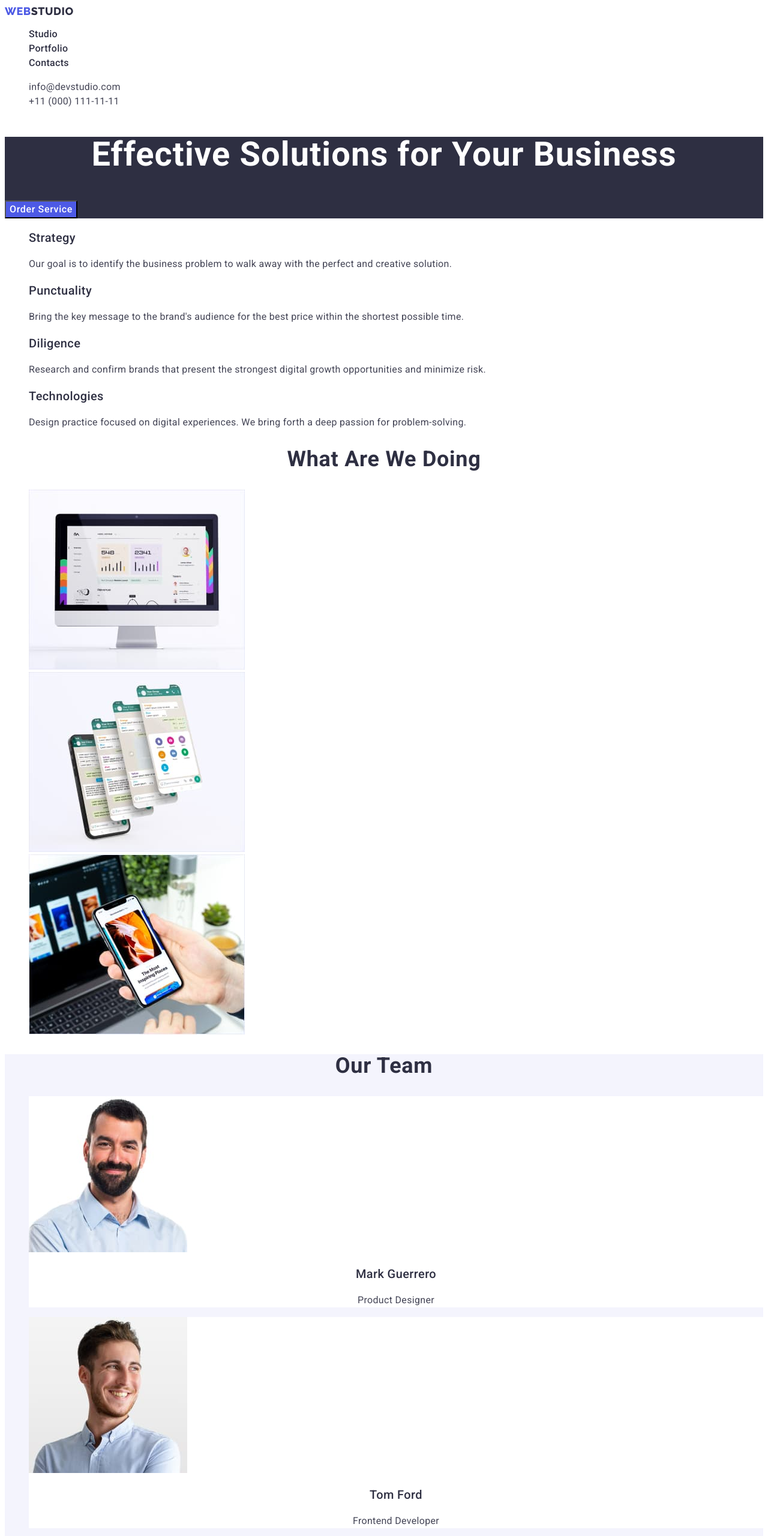
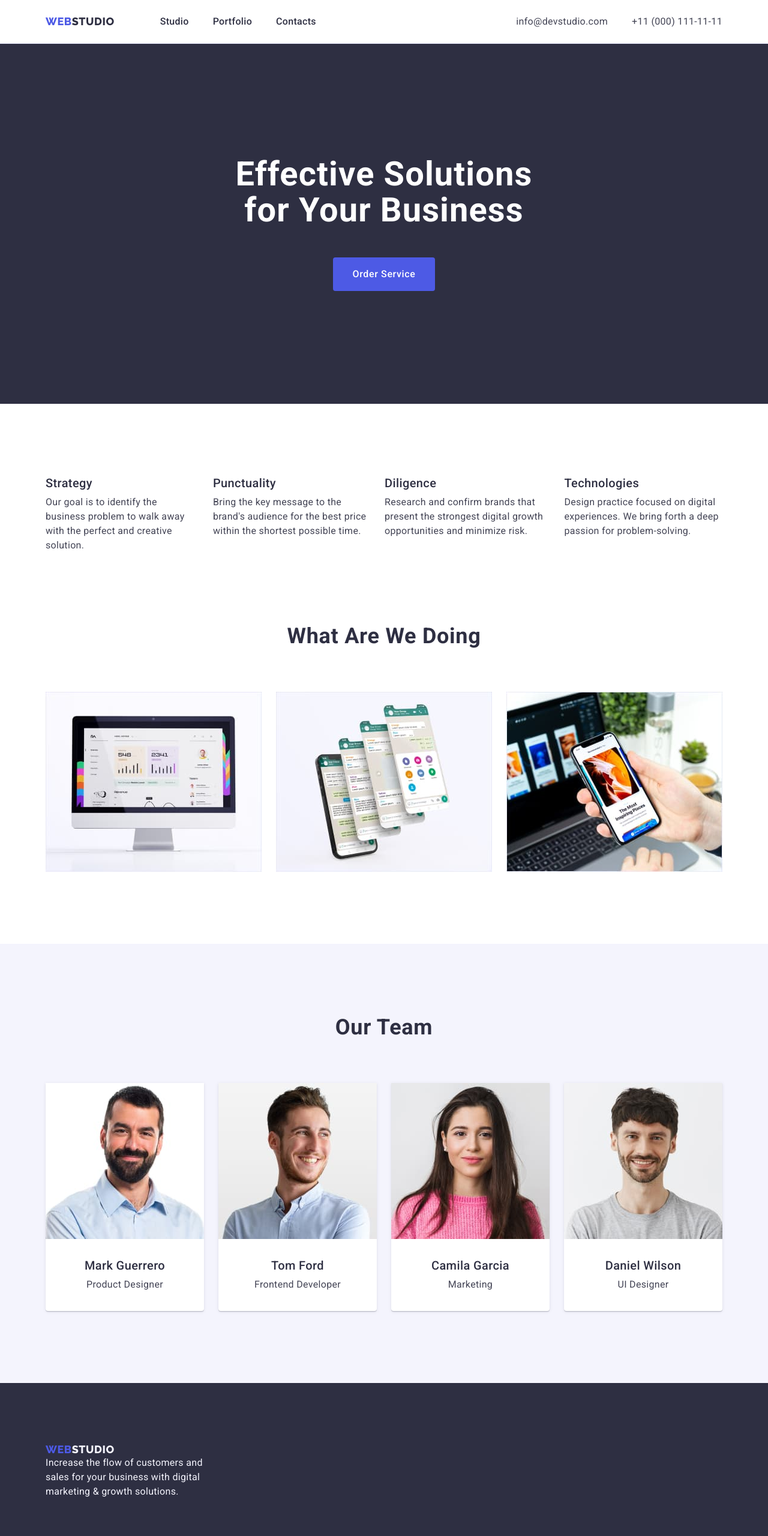
Before and after one commit to DariaAkuz/goit-markup-hw-03, a plain HTML site: page index.html in a window 1280 px wide. Shown: the top 2560 px of the page at 60% size. Drawn offline with nearby package versions, Linux system fonts and the light colour scheme.

Commit message:
add flexbox

```diff
--- a/css/styles.css
+++ b/css/styles.css
@@ -1,30 +1,43 @@
 /*загальні стилі*/
 :root {
-    --fist-title-color: #FFFFFF;
-    --second-title-color: #2E2F42;
-    --fist-btn-color: #FFFFFF;
-    --second-btn-color: #4D5AE5;
-    --fist-btn-background: #4D5AE5;
-    --second-btn-background: #F4F4FD;
     --top-text-color: #434455;
+    --fist-text-color: #FFFFFF;
+    --second-text-color: #2E2F42;
+    --third-text-color: #4D5AE5;
     --footer-text-color: #F4F4FD;
-    --main-background: #FFFFFF;
-    --dark-background: #2E2F42;
-    --team-background: #F4F4FD;
-    --team-item-background: #FFFFFF;
-    --top-logo-color: #4D5AE5;
-    --header-logo-color: #2E2F42;
-    --footer-logo-color: #F4F4FD;
-    --header-link-color: #2E2F42;
-    --link-hover-color: #404BBF;
-    --text-hover-color: #FFFFFF;
+    --hover-text-color: #404BBF;
 
+    --top-bg-color: #FFFFFF;
+    --fist-bg-color: #4D5AE5;
+    --second-bg-color: #F4F4FD;
+    --dark-bg-color: #2E2F42;
+
+    --top-border-color: #E7E9FC;
 }
 
 body {
     font-family: 'Roboto', sans-serif;
-    background-color: var(--main-background);
+    background-color: var(--top-bg-color);
     color: var(--top-text-color);
+}
+
+p,
+h1,
+h2,
+h3,
+h4,
+h5,
+h6 {
+    margin: 0;
+}
+
+ul {
+    margin: 0;
+    padding: 0;
+}
+
+img {
+    display: block;
 }
 
 .list {
@@ -39,7 +52,7 @@ body {
     font-size: 36px;
     line-height: 1.11;
     letter-spacing: 0.02em;
-    color: var(--second-title-color);
+    color: var(--second-text-color);
 }
 
 .top-title {
@@ -47,7 +60,7 @@ body {
     font-size: 20px;
     line-height: 1.2;
     letter-spacing: 0.02em;
-    color: var(--second-title-color);
+    color: var(--second-text-color);
 }
 
 .top-text {
@@ -56,37 +69,80 @@ body {
     letter-spacing: 0.02em;
 }
 
+.container {
+    width: 1158px;
+    padding-left: 15px;
+    padding-right: 15px;
+    margin: 0 auto;
+    /* outline: 2px solid red; */
+}
+
+.section {
+    padding-top: 120px;
+    padding-bottom: 120px;
+}
+
 /* стилі header */
+.header {
+    padding-top: 24px;
+    padding-bottom: 24px;
+    border-bottom: 1px solid var(--top-border-color);
+}
+
+.header-container {
+    display: flex;
+    align-items: center;
+}
+
+.header-navigation {
+    display: flex;
+    align-items: center;
+}
+
 .header-logo {
+    margin-right: 76px;
+
     font-family: 'Raleway', sans-serif;
     font-weight: 800;
     font-size: 18px;
     line-height: 1.17;
     letter-spacing: 0.03em;
     text-transform: uppercase;
-    color: var(--top-logo-color);
+    color: var(--third-text-color);
 }
 
 .header-logo-sekond {
-    color: var(--header-logo-color);
+    color: var(--second-text-color);
 }
+
+.header-list {
+    display: flex;
+    gap: 40px;
+}
+
 
 .header-link {
     font-weight: 500;
     font-size: 16px;
     line-height: 1.5;
     letter-spacing: 0.02em;
-    color: var(--header-link-color);
+    color: var(--second-text-color);
 }
 
 .header-link:hover,
 .header-link:focus {
-    color: var(--link-hover-color);
-    text-decoration: underline;
+    color: var(--hover-text-color);
 }
 
 .header-address {
+    margin-left: auto;
+
     font-style: normal;
+}
+
+.header-address-list {
+    display: flex;
+    gap: 40px;
 }
 
 .header-address-link {
@@ -99,64 +155,115 @@ body {
 
 .header-address-link:hover,
 .header-address-link:focus {
-    color: var(--link-hover-color);
+    color: var(--hover-text-color);
 }
 
 /* стилі main */
 /* стилі секції hero */
 .hero {
-    background-color: var(--dark-background);
+    padding-top: 188px;
+    padding-bottom: 188px;
+    text-align: center;
+
+    background-color: var(--dark-bg-color);
 }
 
 .hero-title {
+    max-width: 496px;
+    margin: 0 auto 48px;
+
     font-size: 56px;
     line-height: 1.07;
-    text-align: center;
     letter-spacing: 0.02em;
-    color: var(--fist-title-color);
+    color: var(--fist-text-color);
 }
 
 
 .hero-btn {
+    border-radius: 4px;
+    padding: 16px 32px;
+    min-width: 169px;
+    border: 0;
+
     font-family: inherit;
     font-weight: 500;
     font-size: 16px;
     line-height: 1.5;
     letter-spacing: 0.04em;
-    color: var(--fist-btn-color);
-    background-color: var(--fist-btn-background);
+    color: var(--fist-text-color);
+    background-color: var(--fist-bg-color);
     cursor: pointer;
 }
 
 .hero-btn:hover,
 .hero-btn:focus {
-    background-color: var(--link-hover-color);
+    background-color: var(--hover-text-color);
 }
 
 /* стилі секції benefits */
+.benefits-list {
+    display: flex;
+    gap: 24px;
+}
 
+.benefits-title {
+    margin-bottom: 8px;
+}
 
 /* стилі секції services */
+.services {
+    padding-top: 0;
+}
+
 .services-title {
+    margin-bottom: 72px;
+
     text-align: center;
     text-transform: capitalize;
 }
 
+.services-list {
+    display: flex;
+    gap: 24px;
+}
+
+.services-items {
+    width: calc((100% - 48px) / 3);
+}
+
 /* стилі секції team */
 .team {
-    background-color: var(--team-background);
-}
-
-.team-item {
-    background-color: var(--team-item-background);
+    background-color: var(--second-bg-color);
 }
 
 .team-primary-title {
+    margin-bottom: 72px;
+
     text-align: center;
     text-transform: capitalize;
 }
 
+.team-list {
+    display: flex;
+    gap: 24px;
+}
+
+.team-item {
+    width: calc((100% - 72px) / 4);
+    padding-bottom: 32px;
+    border-radius: 0px 0px 4px 4px;
+    box-shadow: 0px 1px 6px rgba(46, 47, 66, 0.08), 0px 1px 1px rgba(46, 47, 66, 0.16), 0px 2px 1px rgba(46, 47, 66, 0.08);
+
+    background-color: var(--top-bg-color);
+}
+
+.team-pic {
+    margin-bottom: 32px;
+}
+
 .team-title {
+    margin-bottom: 8px;
+
     text-align: center;
 }
 
@@ -166,45 +273,94 @@ body {
 
 /* стилі footer */
 .footer {
-    background-color: var(--dark-background);
+    padding-top: 100px;
+    padding-bottom: 100px;
+
+    background-color: var(--dark-bg-color);
 }
 
 .footer-logo {
+    margin-bottom: 19px;
+
     font-family: 'Raleway', sans-serif;
     font-weight: 800;
     font-size: 18px;
     line-height: 1.17;
     letter-spacing: 0.03em;
     text-transform: uppercase;
-    color: var(--top-logo-color);
+    color: var(--third-text-color);
 }
 
 .footer-logo-sekond {
-    color: var(--footer-logo-color);
+    color: var(--footer-text-color);
 }
 
 .footer-text.top-text {
+    max-width: 264px;
+
     color: var(--footer-text-color);
 }
 
 /* стилі portfolio */
+.portfolio {
+    padding-top: 96px;
+}
+
+.portfolio-btn-list {
+    display: flex;
+    gap: 24px;
+    justify-content: center;
+    margin-bottom: 72px;
+}
+
 .portfolio-btn {
+    border-radius: 4px;
+    padding: 12px 24px;
+    min-width: 69px;
+    border: 1px solid var(--top-border-color);
+
+
+
     font-family: inherit;
     font-weight: 500;
     font-size: 16px;
     line-height: 1.5;
     letter-spacing: 0.04em;
-    color: var(--second-btn-color);
-    background-color: var(--second-btn-background);
+    color: var(--third-text-color);
+    background-color: var(--second-bg-color);
     cursor: pointer;
 }
 
 .portfolio-btn:hover,
 .portfolio-btn:focus {
-    background-color: var(--link-hover-color);
-    color: var(--text-hover-color);
+    background-color: var(--hover-text-color);
+    color: var(--fist-text-color);
 }
 
 .portfolio-link .portfolio-text {
     color: var(--top-text-color);
 }
+
+.portfolio-pic-list {
+    display: flex;
+    flex-wrap: wrap;
+    gap: 48px 24px;
+
+
+}
+
+.portfolio-item {
+    width: calc((100% - 48px) / 3);
+}
+
+.portfolio-title {
+    margin-bottom: 8px;
+}
+
+.portfolio-item-border {
+    padding-top: 32px;
+    padding-bottom: 32px;
+    border-bottom: 1px solid var(--top-border-color);
+    border-right: 1px solid var(--top-border-color);
+    border-left: 1px solid var(--top-border-color);
+}
--- a/index.html
+++ b/index.html
@@ -11,18 +11,22 @@
     <link
         href="https://fonts.googleapis.com/css2?family=Raleway:wght@800&family=Roboto:wght@400;500;700;900&display=swap"
         rel="stylesheet">
+    <link rel="stylesheet" href="https://cdnjs.cloudflare.com/ajax/libs/modern-normalize/2.0.0/modern-normalize.min.css"
+        integrity="sha512-4xo8blKMVCiXpTaLzQSLSw3KFOVPWhm/TRtuPVc4WG6kUgjH6J03IBuG7JZPkcWMxJ5huwaBpOpnwYElP/m6wg=="
+        crossorigin="anonymous" referrerpolicy="no-referrer">
     <link rel="stylesheet" href="./css/styles.css">
 
 </head>
 
 <body>
     <header class="header">
-        <nav>
+        <div class="container header-container">
+            <nav class="header-navigation">
                 <a class="header-logo link" href="./index.html">Web<span class="header-logo-sekond">Studio</span></a>
                 <ul class="header-list list">
-                <li><a class="header-link link" href="./index.html">Studio</a></li>
-                <li><a class="header-link link" href="./portfolio.html">Portfolio</a></li>
-                <li><a class="header-link link" href="">Contacts</a></li>
+                    <li class="header-item"><a class="header-link link" href="./index.html">Studio</a></li>
+                    <li class="header-item"><a class="header-link link" href="./portfolio.html">Portfolio</a></li>
+                    <li class="header-item"><a class="header-link link" href="">Contacts</a></li>
                 </ul>
             </nav>
             <address class="header-address">
@@ -35,13 +39,17 @@
                     </li>
                 </ul>
             </address>
+        </div>
     </header>
     <main>
         <section class="hero">
+            <div class="container">
                 <h1 class="hero-title">Effective Solutions for Your Business</h1>
                 <button class="hero-btn" type="button">Order Service</button>
+            </div>
         </section>
-        <section class="benefits">
+        <section class="benefits section">
+            <div class="container">
                 <h2 class="benefits-additional-title" hidden>Advantages</h2>
                 <ul class="benefits-list list">
                     <li>
@@ -54,14 +62,16 @@
                     <li>
                         <h3 class="benefits-title top-title">Punctuality</h3>
                         <p class="benefits-text top-text">
-                        Bring the key message to the brand's audience for the best price within the shortest possible
+                            Bring the key message to the brand's audience for the best price within the shortest
+                            possible
                             time.
                         </p>
                     </li>
                     <li>
                         <h3 class="benefits-title top-title">Diligence</h3>
                         <p class="benefits-text top-text">
-                        Research and confirm brands that present the strongest digital growth opportunities and minimize
+                            Research and confirm brands that present the strongest digital growth opportunities and
+                            minimize
                             risk.
                         </p>
                     </li>
@@ -73,25 +83,29 @@
                         </p>
                     </li>
                 </ul>
+            </div>
         </section>
-        <section class="services">
+        <section class="services section">
+            <div class="container">
                 <h2 class="services-title section-title">What are we doing</h2>
                 <ul class="services-list list">
-                <li>
+                    <li class="services-items">
                         <img class="services-pic" src="./images/service1.jpg" alt="website page on monitor" width="360"
                             height="300">
                     </li>
-                <li>
-                    <img class="services-pic" src="./images/service2.jpg" alt="multiple smartphone screens" width="360"
-                        height="300">
+                    <li class="services-items">
+                        <img class="services-pic" src="./images/service2.jpg" alt="multiple smartphone screens"
+                            width="360" height="300">
                     </li>
-                <li>
+                    <li class="services-items">
                         <img class="services-pic" src="./images/service3.jpg" alt="smartphone in hand and laptop"
                             width="360" height="300">
                     </li>
                 </ul>
+            </div>
         </section>
-        <section class="team">
+        <section class="team section">
+            <div class="container">
                 <h2 class="team-primary-title section-title">Our Team</h2>
                 <ul class="team-list list">
                     <li class="team-item">
@@ -112,19 +126,22 @@
                         <p class="team-text top-text">Marketing</p>
                     </li>
                     <li class="team-item">
-                    <img class="team-pic" src="./images/photo-uid.jpg" alt="photo ui designer" width="264" height="260">
+                        <img class="team-pic" src="./images/photo-uid.jpg" alt="photo ui designer" width="264"
+                            height="260">
                         <h3 class="team-title top-title">Daniel Wilson</h3>
                         <p class="team-text top-text">UI Designer</p>
                     </li>
                 </ul>
+            </div>
         </section>
     </main>
     <footer class="footer">
+        <div class="container">
             <a class="footer-logo link" href="./index.html">Web<span class="footer-logo-sekond">Studio</span></a>
             <p class="footer-text top-text">
                 Increase the flow of customers and sales for your business with digital marketing & growth solutions.
             </p>
-
+        </div>
     </footer>
 </body>
 
```
Also changed, not shown: portfolio.html (+45 -19 lines). Lines whose indentation alone changed are shown as unchanged.
